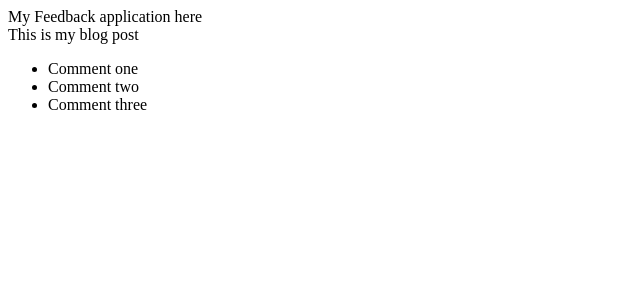
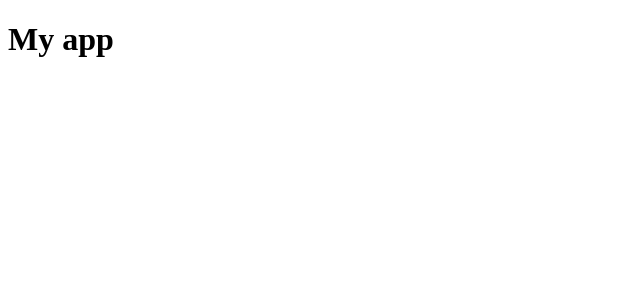
Before and after one commit to sahildhimandesigner/feedback-app, a React (Create React App) app: page / in a window 1280 px wide. Shown: the top 300 px of the page, without its empty margins (0-640 px from the left). Built offline with nearby package versions, Linux system fonts and the light colour scheme.

Commit message:
cleared the app component

```diff
--- a/src/App.js
+++ b/src/App.js
@@ -1,28 +1,8 @@
 
 function App(){
-    const title =  'My Feedback application here';
-    const body = "This is my blog post";
-
-    const comments = [
-        {id: 1, text: 'Comment one'},
-        {id: 2, text: 'Comment two'},
-        {id: 3, text: 'Comment three'},
-    ]
-
-    const showcomment = true;
-
-    const commentBlock = (<ul>
-                {comments.map((comment, index) => (
-                    <li key={index}>{comment.text}</li>
-                ))}
-            </ul>)
-
     return(
         <>
-            {title} <br /> {body} <br />
-
-            {showcomment && commentBlock}
-
+            <h1>My app</h1>
         </>
     )
 }
```
